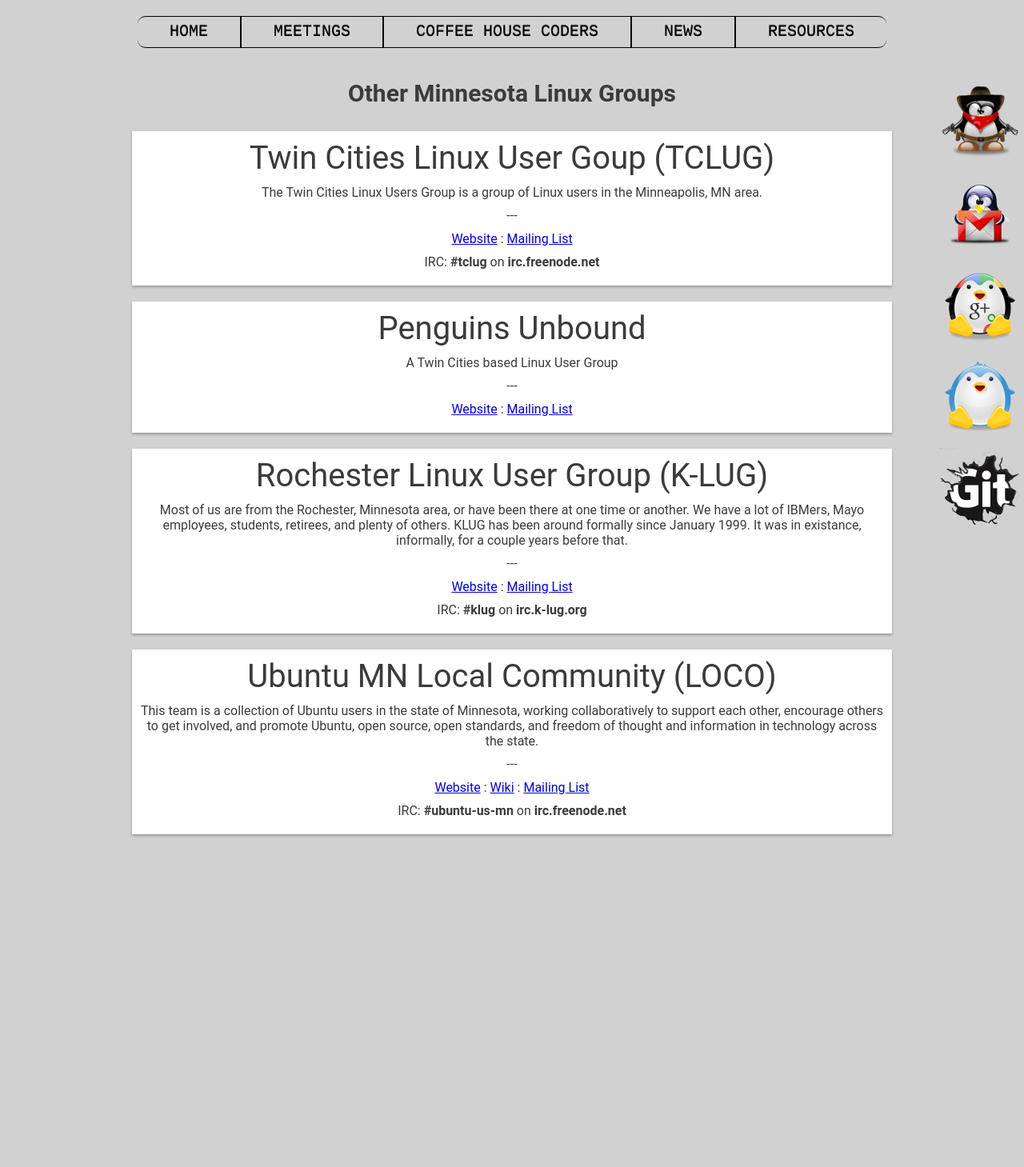
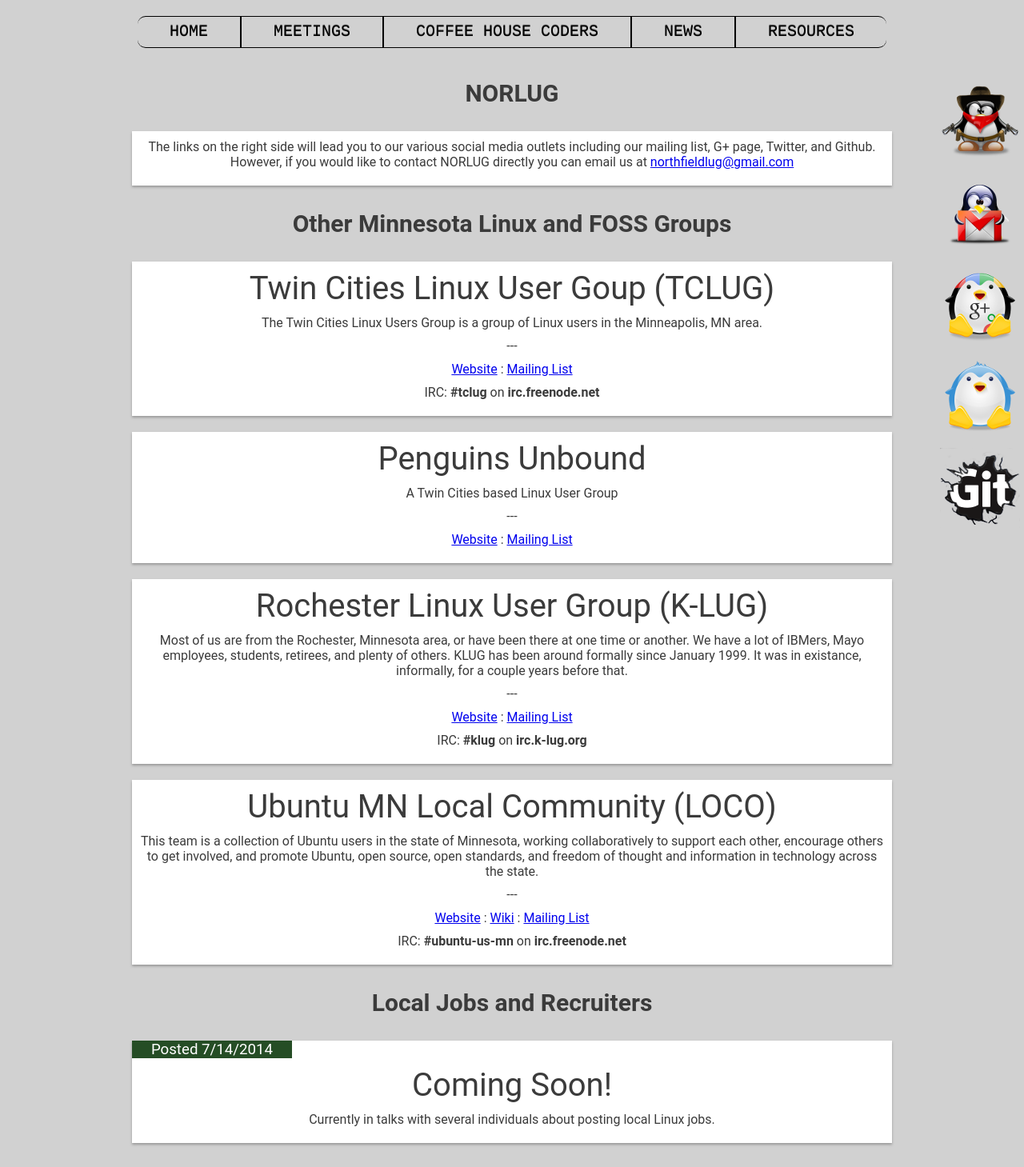
Before and after one commit to norlug/norlug.github.io, a Jekyll site: the page built from resources/index.html, in a window 1280 px wide. Shown: the whole page at 80% size. Built offline with Jekyll 4.4.1, drawn with Linux system fonts in a browser that asks for light colours; before the commit the page ends 1073 px from its top, so only the background shows below that.

Commit message:
Updated resources page

```diff
--- a/resources/index.html
+++ b/resources/index.html
@@ -1,7 +1,12 @@
 ---
 layout: default
 ---
-<p class="welcomePageHeaders">Other Minnesota Linux Groups</p>
+<p class="welcomePageHeaders">NORLUG</p>
+<section class="card">
+    <p class="content center">The links on the right side will lead you to our various social media outlets including our mailing list, G+ page, Twitter, and Github. However, if you would like to contact NORLUG directly you can email us at <a href="mailto:northfieldlug@gmail.com?Subject=NORLUG Contact" target="_top">northfieldlug@gmail.com</a></p>
+</section>
+
+<p class="welcomePageHeaders">Other Minnesota Linux and FOSS Groups</p>
 <section class="card">
     <p class="content title" >Twin Cities Linux User Goup (TCLUG)</p>
     <p class="content center">The Twin Cities Linux Users Group is a group of Linux users in the Minneapolis, MN area.</p>
@@ -33,9 +38,15 @@
     <p class="content center">IRC: <strong>#ubuntu-us-mn</strong> on <strong>irc.freenode.net</strong></p>
 </section>
 
-<!--
+
 <p class="welcomePageHeaders">Local Jobs and Recruiters</p>
 
+<section class="card">
+	<h3 class="header left"> Posted 7/14/2014 </h3>
+    <p class="content title" >Coming Soon!</p>
+    <p class="content center">Currently in talks with several individuals about posting local Linux jobs.</p>
+</section>
+<!--
 <section class="card">
 	<h3 class="header left"> Posted 7/14/2014 </h3>
     <p class="content title" >DevOps/Linux Systems Administrator</p>
```
